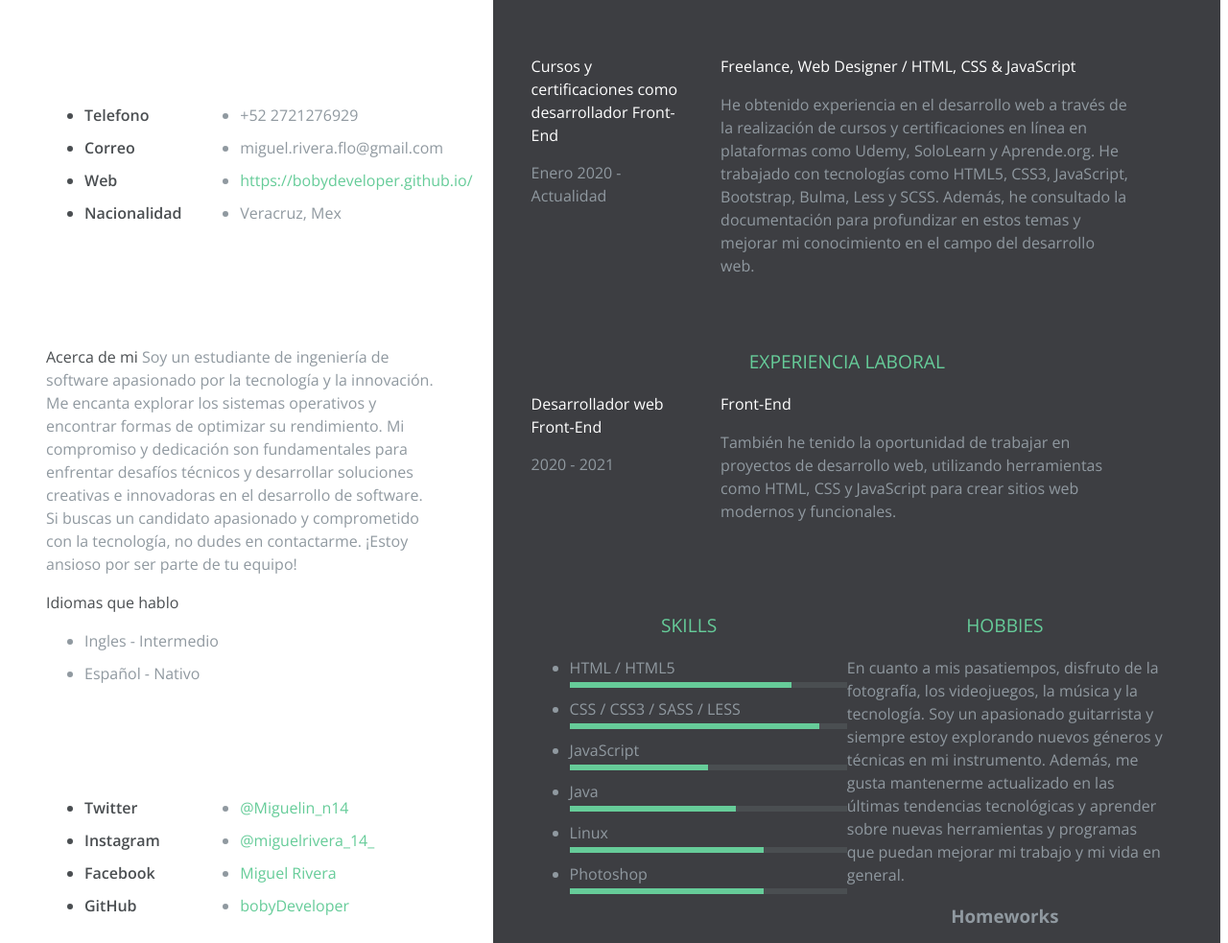
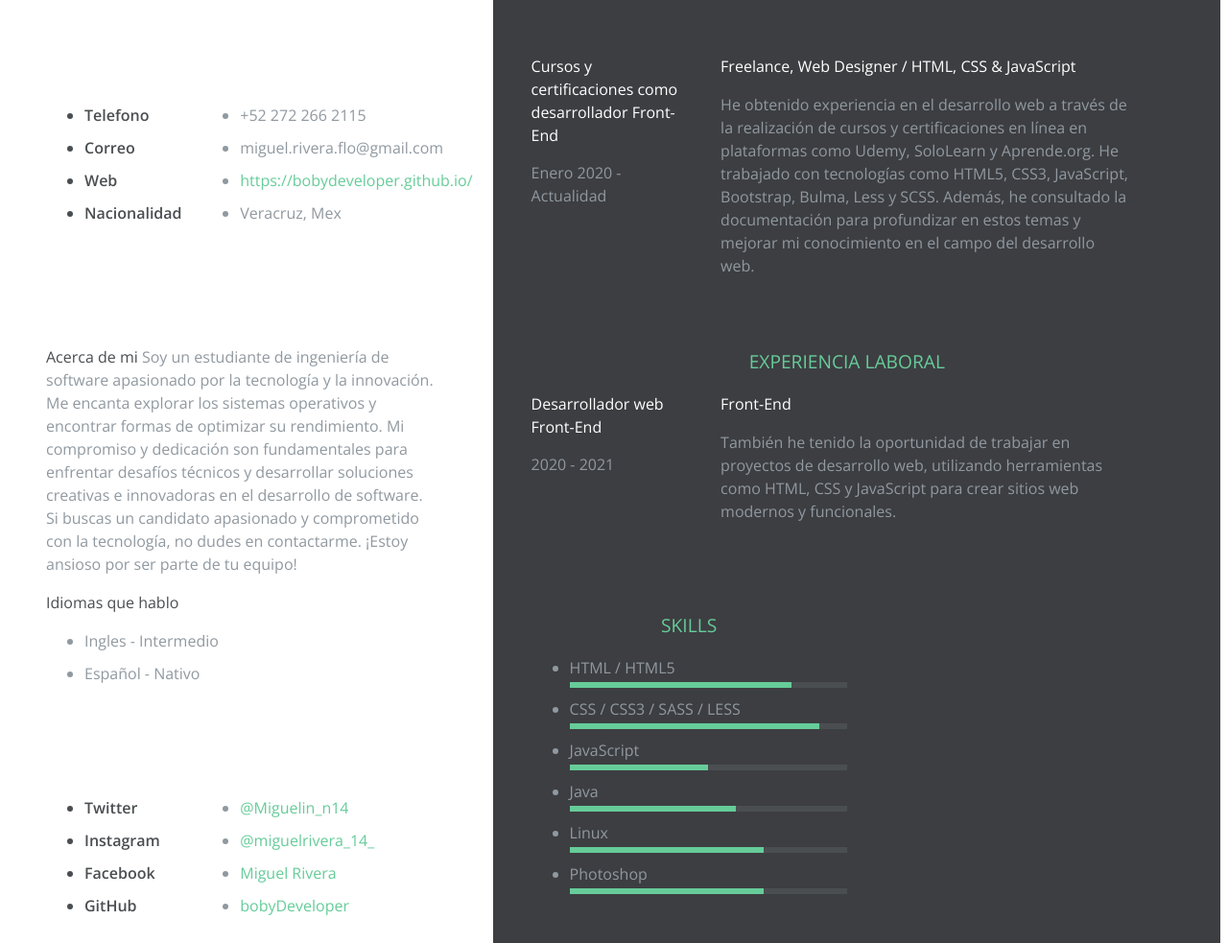
Before and after one commit to bobyDeveloper/bobyDeveloper.github.io, a plain HTML site: page index.html in a window 1280 px wide. Shown: the part 262-1245 px from the top of the page at 96% size. Drawn offline with nearby package versions, Linux system fonts and the light colour scheme.

Commit message:
updatecv

```diff
--- a/index.html
+++ b/index.html
@@ -50,7 +50,7 @@
       		<li>Nacionalidad</li>
       	</ul>
         <ul class="list-content ">
-        	<li>+52 2721276929</li> <!-- YOUR PHONE NUMBER  -->
+        	<li>+52 272 266 2115</li> <!-- YOUR PHONE NUMBER  -->
         	<li>miguel.rivera.flo@gmail.com</li> <!-- YOUR EMAIL -->
         	<li><a href="https://bobydeveloper.github.io/">https://bobydeveloper.github.io/</a></li> <!-- YOUR WEBSITE  -->
         	<li>Veracruz, Mex</li> <!-- YOUR STATE AND COUNTRY  -->
@@ -156,11 +156,10 @@
       </div>
 
       <div class="section-wrapper clearfix">
-        <h3 class="section-title" style="text-align: center;">Hobbies</h3>  <!-- DESCRIPTION OF YOUR HOBBIES -->
+      <!--  <h3 class="section-title" style="text-align: center;">Hobbies</h3>   DESCRIPTION OF YOUR HOBBIES -->
 
-        <p>En cuanto a mis pasatiempos, disfruto de la fotografía, los videojuegos, la música y la tecnología. Soy un apasionado guitarrista y siempre estoy explorando nuevos géneros y técnicas en mi instrumento. Además, me gusta mantenerme actualizado en las últimas tendencias tecnológicas y aprender sobre nuevas herramientas y programas que puedan mejorar mi trabajo y mi vida en general.</p>
-
-        <h3 style="text-align: center;">Homeworks</h3>
+     <!---   <p>En cuanto a mis pasatiempos, disfruto de la fotografía, los videojuegos, la música y la tecnología. Soy un apasionado guitarrista y siempre estoy explorando nuevos géneros y técnicas en mi instrumento. Además, me gusta mantenerme actualizado en las últimas tendencias tecnológicas y aprender sobre nuevas herramientas y programas que puedan mejorar mi trabajo y mi vida en general.</p> -->
+<!--- <h3 style="text-align: center;">Homeworks</h3>
         <ul>
           <li><a href="json/alumno.html">JsonToObject</a></li>
           <li><a href="calculadora/index.html">Calculadora</a></li>
@@ -169,7 +168,7 @@
           <li><a href="triangle/tringle.html">Triangulo</a></li>
           <li><a href="loopsdom/loopsdom.html">CiclosDom</a></li>
           <li><a href="loops/loops.html">Ciclos</a></li>
-        </ul>
+        </ul>-->
 
       </div>
 
```
